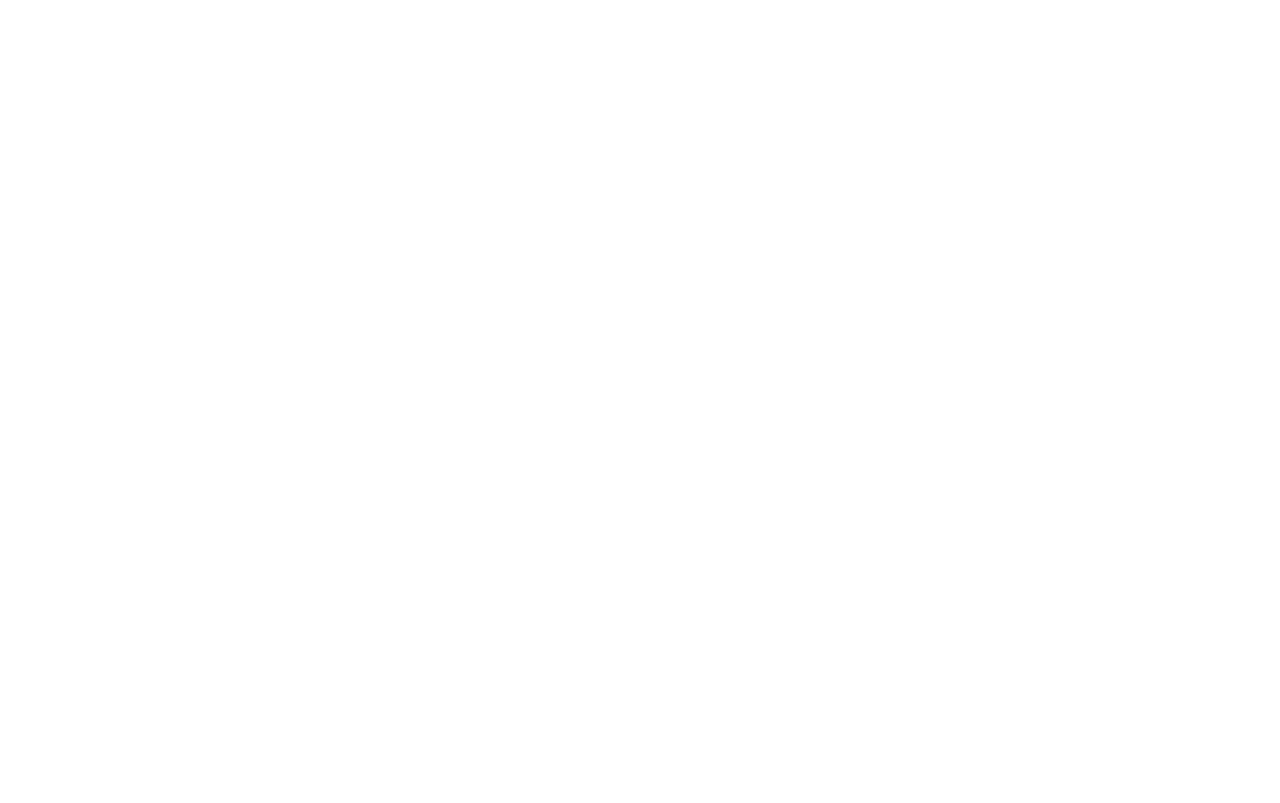
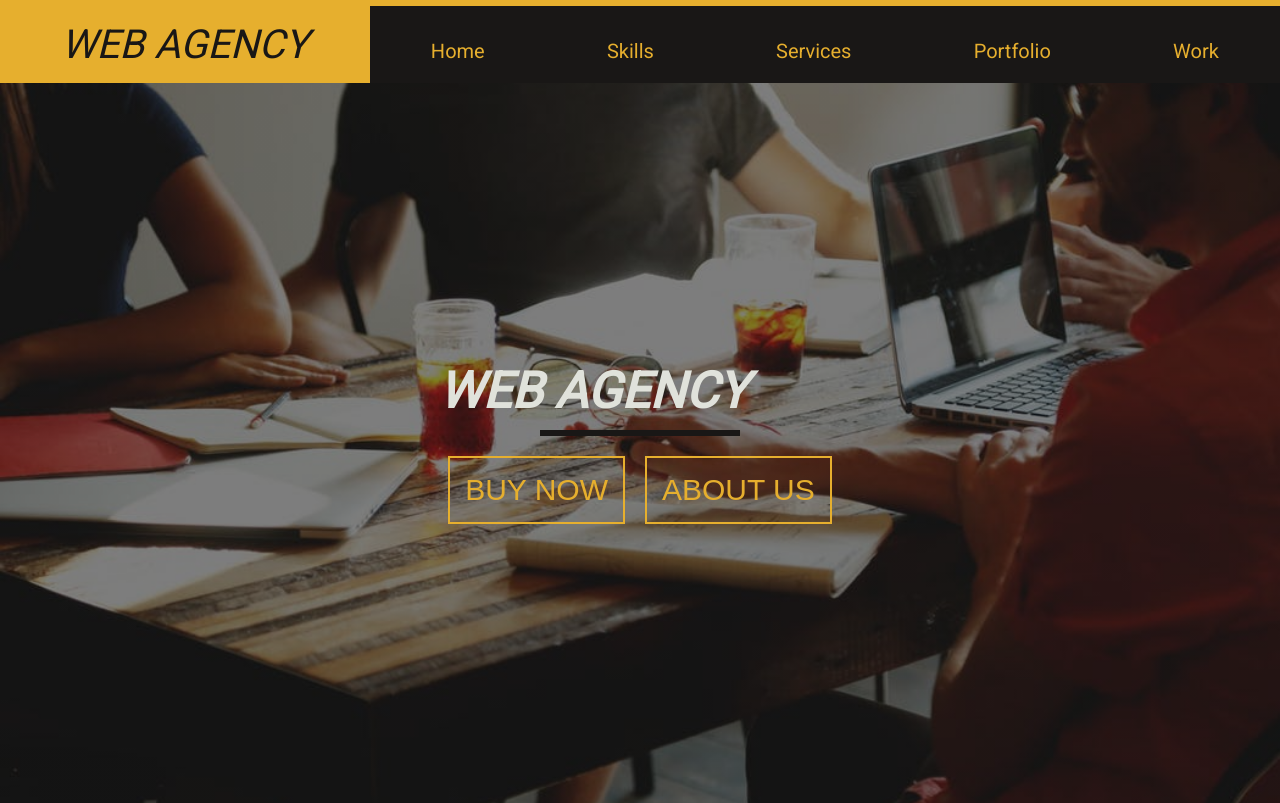
Before and after one commit to JunaidKhan-dev/web-agency-css-only, a plain HTML site: page index.html in a window 1280 px wide. Drawn offline with Linux system fonts and the light colour scheme.

Commit message:
banner section done

```diff
--- a/index.html
+++ b/index.html
@@ -1,16 +1,46 @@
 <!DOCTYPE html>
 <html lang="en">
+  <head>
+    <meta charset="utf-8" />
+    <meta name="viewport" content="width=device-width, initial-scale=1.0" />
+    <title>Web Agency</title>
+    <link
+      href="https://fonts.googleapis.com/css?family=Roboto&display=swap"
+      rel="stylesheet"
+    />
+    <link rel="stylesheet" href="font-awesome-4.7.0/css/font-awesome.min.css" />
+    <link rel="stylesheet" href="main.css" />
+  </head>
+  <body>
+    <!-- Nav -->
+    <nav>
+      <ul>
+        <li>
+          <a href="#" class="logo"
+            >Web Agency<i class="fa fa-arrow-down"></i
+          ></a>
+        </li>
+        <li><a href="#">Home</a></li>
+        <li><a href="#">Skills</a></li>
+        <li><a href="#">Services</a></li>
+        <li><a href="#">Portfolio</a></li>
+        <li><a href="#">Work</a></li>
+      </ul>
+    </nav>
+    <!-- end of Nav -->
 
-<head>
-  <meta charset="utf-8">
-  <meta name="viewport" content="width=device-width, initial-scale=1.0">
-  <title>Web Agency</title>
-  <link rel="stylesheet" href="font-awesome-4.7.0/css/font-awesome.min.css">
-  <link rel="stylesheet" href="main.css">
-</head>
+    <!-- banner -->
+      <header id="banner">
+        <div class="banner-title">
+          <h1 class="banner-text">Web Agency</h1>
+          <div class="banner_underline"></div>
+          <div class="banner-btn">
+            <button type="button">Buy Now</button>
+            <button type="button">About Us</button>
+          </div>
+        </div>
+      </header>
+    <!-- end of banner -->
 
-<body>
-
-</body>
-
+  </body>
 </html>
--- a/main.css
+++ b/main.css
@@ -11,3 +11,108 @@
   padding: 0;
   box-sizing: border-box;
 }
+
+html{
+  font-size: 62.5%;
+}
+
+body{
+ font-family: 'Roboto', sans-serif;
+ font-size: 1.6rem;
+}
+
+nav ul{
+  list-style-type: none;
+  border-top: 6px solid #e6af2e;
+  background: #191716;
+}
+
+nav ul li a{
+  text-decoration: none;
+  display: block;
+  text-align: center;
+  font-size: 2rem;
+  padding: 1.5rem 2.5rem;
+  color: #e6af2e;
+}
+
+nav ul li a:hover{
+  color: #e0e2db;
+}
+
+.logo{
+  display: flex;
+  justify-content: space-between;
+  text-transform: uppercase;
+  font-size: 4rem;
+  background: #e6af2e;
+  color: #191716;
+  font-style: italic;
+}
+.logo:hover{
+  background: #e0e2db;
+  color: #e6af2e;
+}
+
+@media screen and (min-width:576px){
+  nav ul {
+    display: flex;
+    flex-wrap: wrap;
+    align-items: baseline;
+    justify-content: space-between;
+  }
+
+  nav ul li{
+    flex: 1 0 auto;
+  }
+
+  .logo{
+    display: block;
+    text-align: center;
+  }
+  .logo .fa{
+    display: none;
+  }
+}
+
+/* banner */
+#banner{
+  min-height: 90vh;
+  background:linear-gradient(rgba(0,0,0,0.5),rgba(0,0,0,0.5)), url('images/background-banner.jpg') center/cover fixed no-repeat;
+  display: flex;
+  justify-content: center;
+  align-items: center;
+}
+
+.banner-text{
+  font-size: 5rem;
+  text-transform: uppercase;
+  color: #e0e2db;
+  font-style: italic;
+}
+
+.banner_underline{
+  width: 20rem;
+  border: 3px solid #191716;
+  margin: 1rem auto 2rem;
+}
+
+.banner-btn{
+  display: flex;
+  justify-content: space-between;
+}
+
+.banner-btn button{
+  font-size: 3rem;
+  padding: 1.5rem;
+  text-transform: uppercase;
+  margin: 0 1rem;
+  background: transparent;
+  color: #e6af2e;
+  border: 2px solid #e6af2e;
+}
+.banner-btn button:hover{
+  color: #e0e2db;
+  background: #e6af2e;
+}
+/* end of banner */
```
